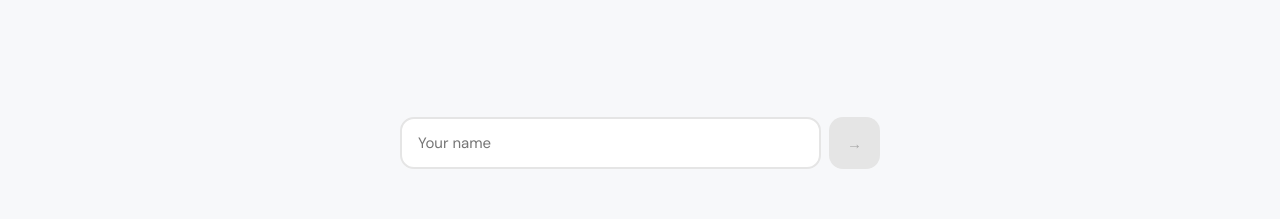
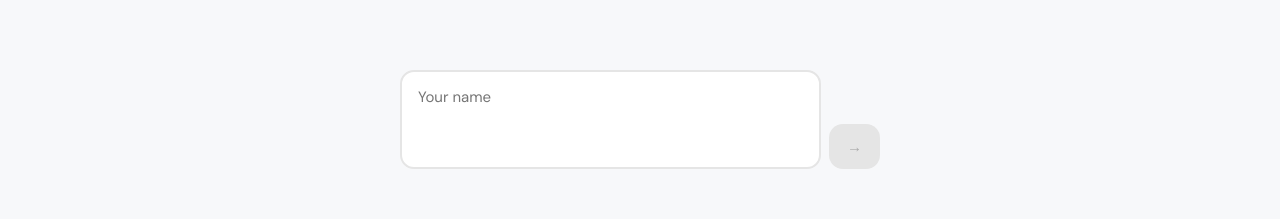
Before and after one commit to butteredsenseless/untangle, a React (Vite) app: page / in a window 1280 px wide. Shown: the part 531-750 px from the top of the page. Built offline with nearby package versions, Linux system fonts and the light colour scheme.

Commit message:
Schedule notes — textarea with hint text

```diff
--- a/src/Onboarding.jsx
+++ b/src/Onboarding.jsx
@@ -156,20 +156,23 @@ function StepConversation({ userData, setUserData, next }) {
               ))}
             </div>
 ) : (
+            <div style={{ display: "flex", flexDirection: "column", gap: 6 }}>
               <div style={{ display: "flex", gap: 8 }}>
-              <input
+                <textarea
                   value={input}
                   onChange={e => setInput(e.target.value)}
-                onKeyDown={e => e.key === "Enter" && handleAnswer()}
                   placeholder={q.placeholder}
                   autoFocus
-                style={{ flex: 1, padding: "14px 16px", borderRadius: 14, border: "2px solid #e5e5e5", fontSize: 15, fontFamily: "'DM Sans', sans-serif", outline: "none" }}
+                  rows={3}
+                  style={{ flex: 1, padding: "14px 16px", borderRadius: 14, border: "2px solid #e5e5e5", fontSize: 15, fontFamily: "'DM Sans', sans-serif", outline: "none", resize: "none", lineHeight: 1.5 }}
                 />
                 <button onClick={() => handleAnswer()}
                   disabled={!input.trim() && !q.optional}
-                style={{ padding: "14px 18px", borderRadius: 14, border: "none", background: (input.trim() || q.optional) ? "linear-gradient(135deg,#3AABB5,#4F86C6)" : "#e5e5e5", color: (input.trim() || q.optional) ? "#fff" : "#aaa", fontSize: 15, fontWeight: 800, cursor: (input.trim() || q.optional) ? "pointer" : "default" }}>
+                  style={{ padding: "14px 18px", borderRadius: 14, border: "none", background: (input.trim() || q.optional) ? "linear-gradient(135deg,#3AABB5,#4F86C6)" : "#e5e5e5", color: (input.trim() || q.optional) ? "#fff" : "#aaa", fontSize: 15, fontWeight: 800, cursor: (input.trim() || q.optional) ? "pointer" : "default", alignSelf: "flex-end" }}>
                   {q.optional && !input.trim() ? "Skip" : "→"}
                 </button>
+              </div>
+              {q.optional && <p style={{ fontSize: 12, color: "#bbb", margin: 0, paddingLeft: 4 }}>Hit Enter for each new item, then → to send</p>}
             </div>
           )}
         </div>
```
Lines whose indentation alone changed are shown as unchanged.
